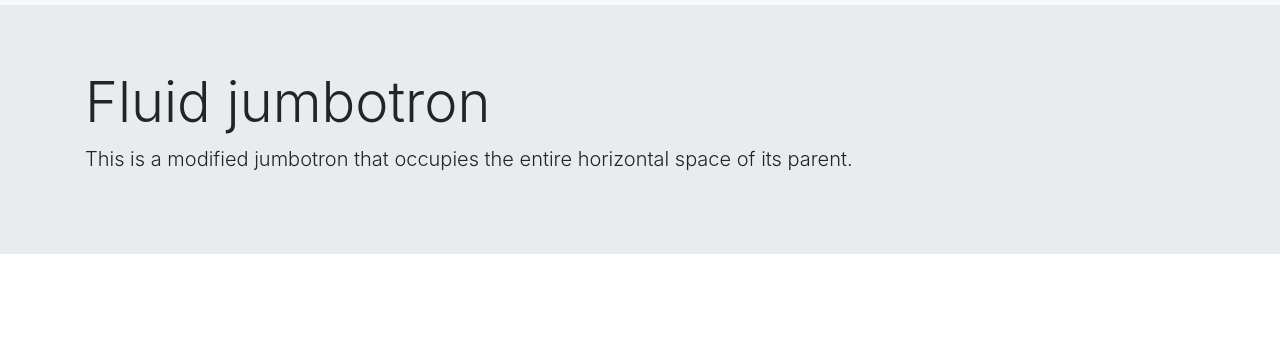
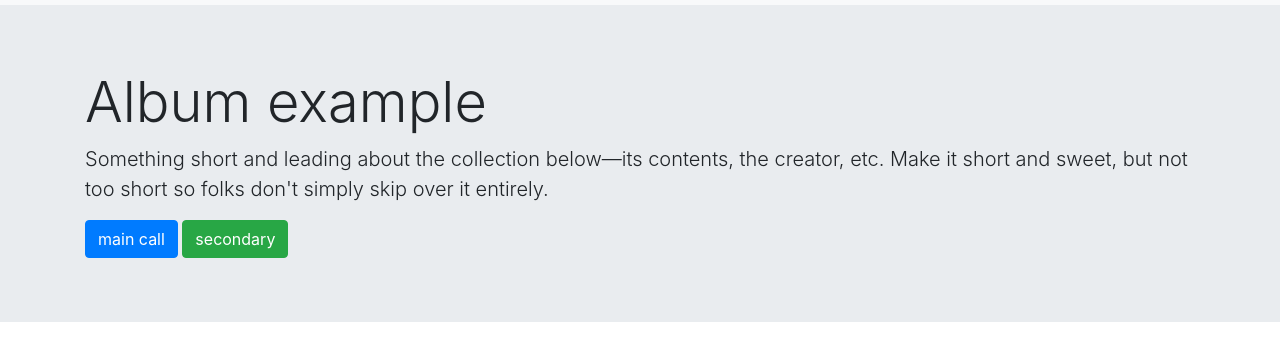
Before and after one commit to XuanHoangg/demogit, a plain HTML site: page index.html in a window 1280 px wide. Shown: the part 51-412 px from the top of the page. Drawn offline with nearby package versions, Linux system fonts and the light colour scheme.

Commit message:
update banner

```diff
--- a/index.html
+++ b/index.html
@@ -25,9 +25,15 @@
     <section class="banner">
         <div class="jumbotron jumbotron-fluid">
             <div class="container">
-                <h1 class="display-4">Fluid jumbotron</h1>
-                <p class="lead">This is a modified jumbotron that occupies the entire horizontal space of its parent.
+                <h1 class="display-4">Album example
+                </h1>
+                <p class="lead">Something short and leading about the collection below—its contents, the creator, etc.
+                    Make it short and sweet, but not too short so folks don't simply skip over it entirely.
                 </p>
+                <div>
+                    <button class="btn btn-primary">main call</button>
+                    <button class="btn btn-success">secondary</button>
+                </div>
             </div>
         </div>
     </section>
```
